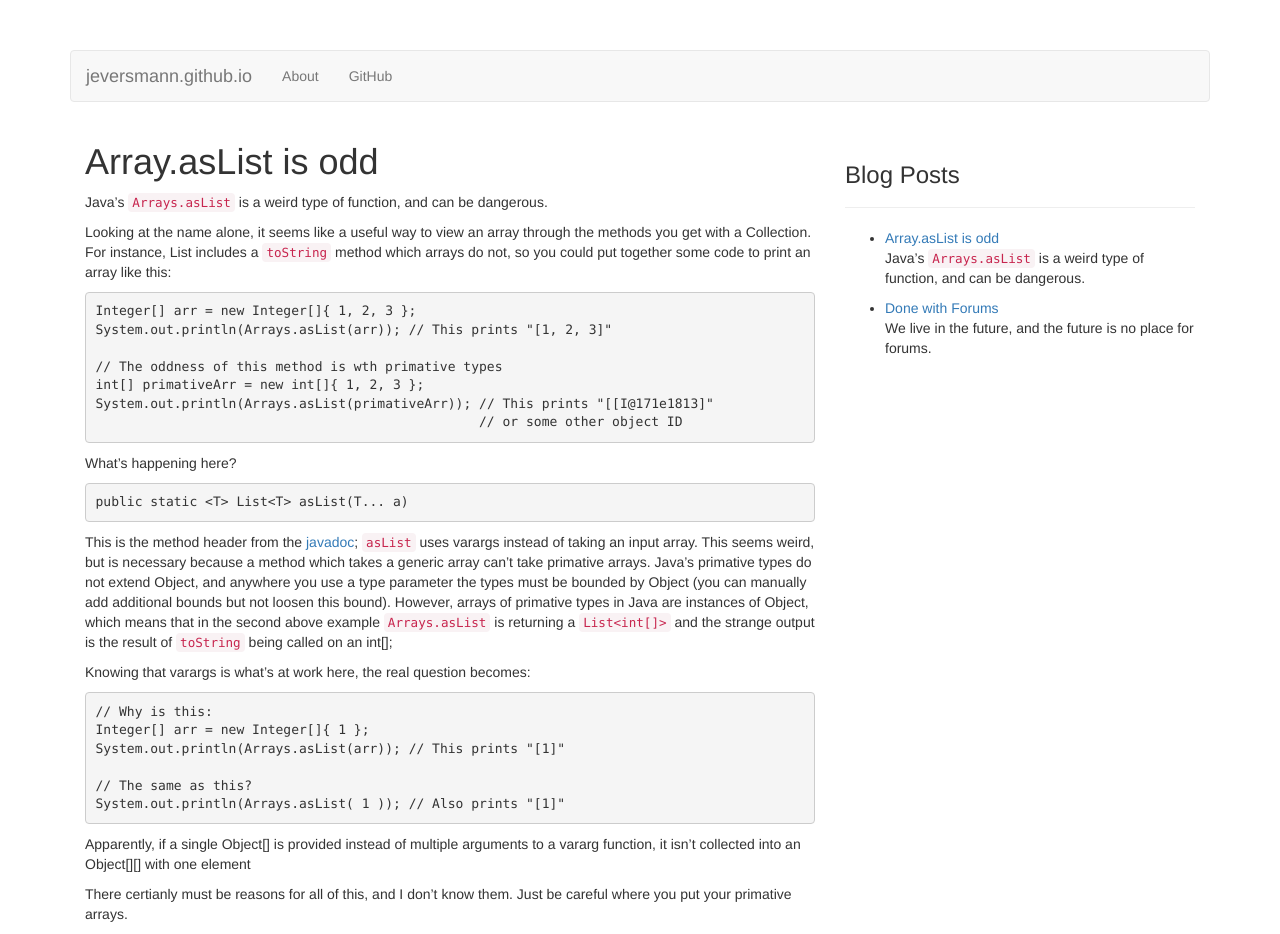
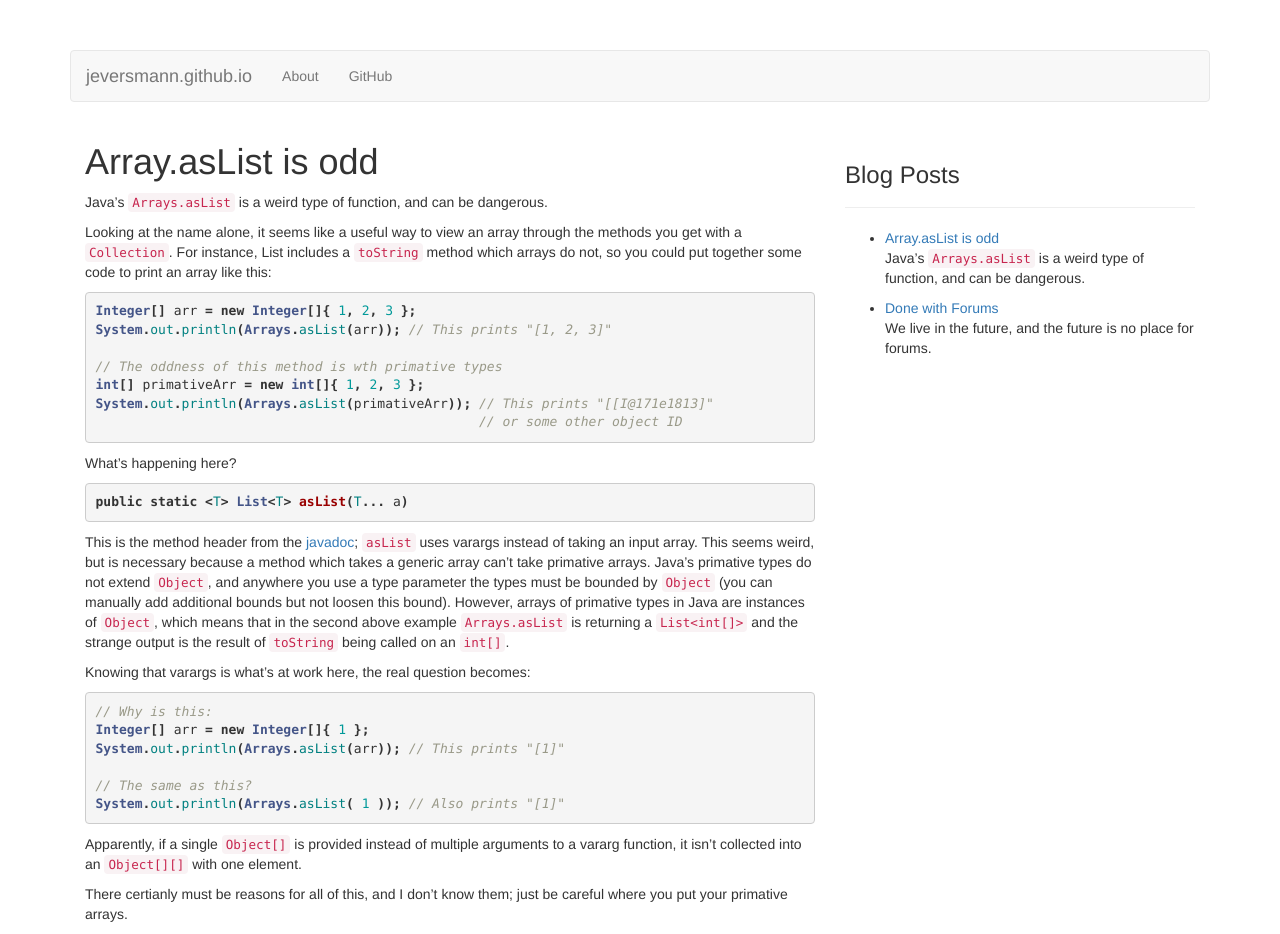
Before and after one commit to jeversmann/jeversmann.github.io, a Jekyll site: the page built from _posts/2015-01-15-array-dot-aslist-is-odd.md, in a window 1280 px wide. Built offline with Jekyll 4.4.1, drawn with Linux system fonts in a browser that asks for light colours; nearby versions of some CDN libraries.

Commit message:
More syntax

```diff
--- a/_includes/head.html
+++ b/_includes/head.html
@@ -4,6 +4,8 @@
   <meta name="viewport" content="width=device-width, initial-scale=1">
 
   <title>{{ page.title }}</title>
+
+  <link href="/css/syntax.css" rel="stylesheet">
 
   <!-- Bootstrap -->
   <link href="https://maxcdn.bootstrapcdn.com/bootstrap/3.3.1/css/bootstrap.min.css" rel="stylesheet">
--- a/_posts/2015-01-15-array-dot-aslist-is-odd.md
+++ b/_posts/2015-01-15-array-dot-aslist-is-odd.md
@@ -5,7 +5,7 @@ title: "Array.asList is odd"
 
 Java's `Arrays.asList` is a weird type of function, and can be dangerous.
 
-Looking at the name alone, it seems like a useful way to view an array through the methods you get with a Collection.
+Looking at the name alone, it seems like a useful way to view an array through the methods you get with a `Collection`.
 For instance, List includes a `toString` method which arrays do not,
 so you could put together some code to print an array like this:
 {% highlight java %}
@@ -26,10 +26,10 @@ public static <T> List<T> asList(T... a)
 This is the method header from the [javadoc](http://docs.oracle.com/javase/7/docs/api/java/util/Arrays.html#asList(T...));
 `asList` uses varargs instead of taking an input array.
 This seems weird, but is necessary because a method which takes a generic array can't take primative arrays.
-Java's primative types do not extend Object, and anywhere you use a type parameter the types must be bounded by Object
+Java's primative types do not extend `Object`, and anywhere you use a type parameter the types must be bounded by `Object`
 (you can manually add additional bounds but not loosen this bound).
-However, arrays of primative types in Java are instances of Object,
-which means that in the second above example `Arrays.asList` is returning a `List<int[]>` and the strange output is the result of `toString` being called on an int[];
+However, arrays of primative types in Java are instances of `Object`,
+which means that in the second above example `Arrays.asList` is returning a `List<int[]>` and the strange output is the result of `toString` being called on an `int[]`.
 
 Knowing that varargs is what's at work here, the real question becomes:
 {% highlight java %}
@@ -40,9 +40,9 @@ System.out.println(Arrays.asList(arr)); // This prints "[1]"
 // The same as this?
 System.out.println(Arrays.asList( 1 )); // Also prints "[1]"
 {% endhighlight %}
-Apparently, if a single Object[] is provided instead of multiple arguments to a vararg function,
-it isn't collected into an Object[][] with one element
+Apparently, if a single `Object[]` is provided instead of multiple arguments to a vararg function,
+it isn't collected into an `Object[][]` with one element.
 
 
-There certianly must be reasons for all of this, and I don't know them.
-Just be careful where you put your primative arrays.
+There certianly must be reasons for all of this, and I don't know them;
+just be careful where you put your primative arrays.
--- /dev/null
+++ b/css/syntax.css
@@ -0,0 +1,60 @@
+.highlight  { background: #ffffff; }
+.highlight .c { color: #999988; font-style: italic } /* Comment */
+.highlight .err { color: #a61717; background-color: #e3d2d2 } /* Error */
+.highlight .k { font-weight: bold } /* Keyword */
+.highlight .o { font-weight: bold } /* Operator */
+.highlight .cm { color: #999988; font-style: italic } /* Comment.Multiline */
+.highlight .cp { color: #999999; font-weight: bold } /* Comment.Preproc */
+.highlight .c1 { color: #999988; font-style: italic } /* Comment.Single */
+.highlight .cs { color: #999999; font-weight: bold; font-style: italic } /* Comment.Special */
+.highlight .gd { color: #000000; background-color: #ffdddd } /* Generic.Deleted */
+.highlight .gd .x { color: #000000; background-color: #ffaaaa } /* Generic.Deleted.Specific */
+.highlight .ge { font-style: italic } /* Generic.Emph */
+.highlight .gr { color: #aa0000 } /* Generic.Error */
+.highlight .gh { color: #999999 } /* Generic.Heading */
+.highlight .gi { color: #000000; background-color: #ddffdd } /* Generic.Inserted */
+.highlight .gi .x { color: #000000; background-color: #aaffaa } /* Generic.Inserted.Specific */
+.highlight .go { color: #888888 } /* Generic.Output */
+.highlight .gp { color: #555555 } /* Generic.Prompt */
+.highlight .gs { font-weight: bold } /* Generic.Strong */
+.highlight .gu { color: #aaaaaa } /* Generic.Subheading */
+.highlight .gt { color: #aa0000 } /* Generic.Traceback */
+.highlight .kc { font-weight: bold } /* Keyword.Constant */
+.highlight .kd { font-weight: bold } /* Keyword.Declaration */
+.highlight .kp { font-weight: bold } /* Keyword.Pseudo */
+.highlight .kr { font-weight: bold } /* Keyword.Reserved */
+.highlight .kt { color: #445588; font-weight: bold } /* Keyword.Type */
+.highlight .m { color: #009999 } /* Literal.Number */
+.highlight .s { color: #d14 } /* Literal.String */
+.highlight .na { color: #008080 } /* Name.Attribute */
+.highlight .nb { color: #0086B3 } /* Name.Builtin */
+.highlight .nc { color: #445588; font-weight: bold } /* Name.Class */
+.highlight .no { color: #008080 } /* Name.Constant */
+.highlight .ni { color: #800080 } /* Name.Entity */
+.highlight .ne { color: #990000; font-weight: bold } /* Name.Exception */
+.highlight .nf { color: #990000; font-weight: bold } /* Name.Function */
+.highlight .nn { color: #555555 } /* Name.Namespace */
+.highlight .nt { color: #000080 } /* Name.Tag */
+.highlight .nv { color: #008080 } /* Name.Variable */
+.highlight .ow { font-weight: bold } /* Operator.Word */
+.highlight .w { color: #bbbbbb } /* Text.Whitespace */
+.highlight .mf { color: #009999 } /* Literal.Number.Float */
+.highlight .mh { color: #009999 } /* Literal.Number.Hex */
+.highlight .mi { color: #009999 } /* Literal.Number.Integer */
+.highlight .mo { color: #009999 } /* Literal.Number.Oct */
+.highlight .sb { color: #d14 } /* Literal.String.Backtick */
+.highlight .sc { color: #d14 } /* Literal.String.Char */
+.highlight .sd { color: #d14 } /* Literal.String.Doc */
+.highlight .s2 { color: #d14 } /* Literal.String.Double */
+.highlight .se { color: #d14 } /* Literal.String.Escape */
+.highlight .sh { color: #d14 } /* Literal.String.Heredoc */
+.highlight .si { color: #d14 } /* Literal.String.Interpol */
+.highlight .sx { color: #d14 } /* Literal.String.Other */
+.highlight .sr { color: #009926 } /* Literal.String.Regex */
+.highlight .s1 { color: #d14 } /* Literal.String.Single */
+.highlight .ss { color: #990073 } /* Literal.String.Symbol */
+.highlight .bp { color: #999999 } /* Name.Builtin.Pseudo */
+.highlight .vc { color: #008080 } /* Name.Variable.Class */
+.highlight .vg { color: #008080 } /* Name.Variable.Global */
+.highlight .vi { color: #008080 } /* Name.Variable.Instance */
+.highlight .il { color: #009999 } /* Literal.Number.Integer.Long */
```
